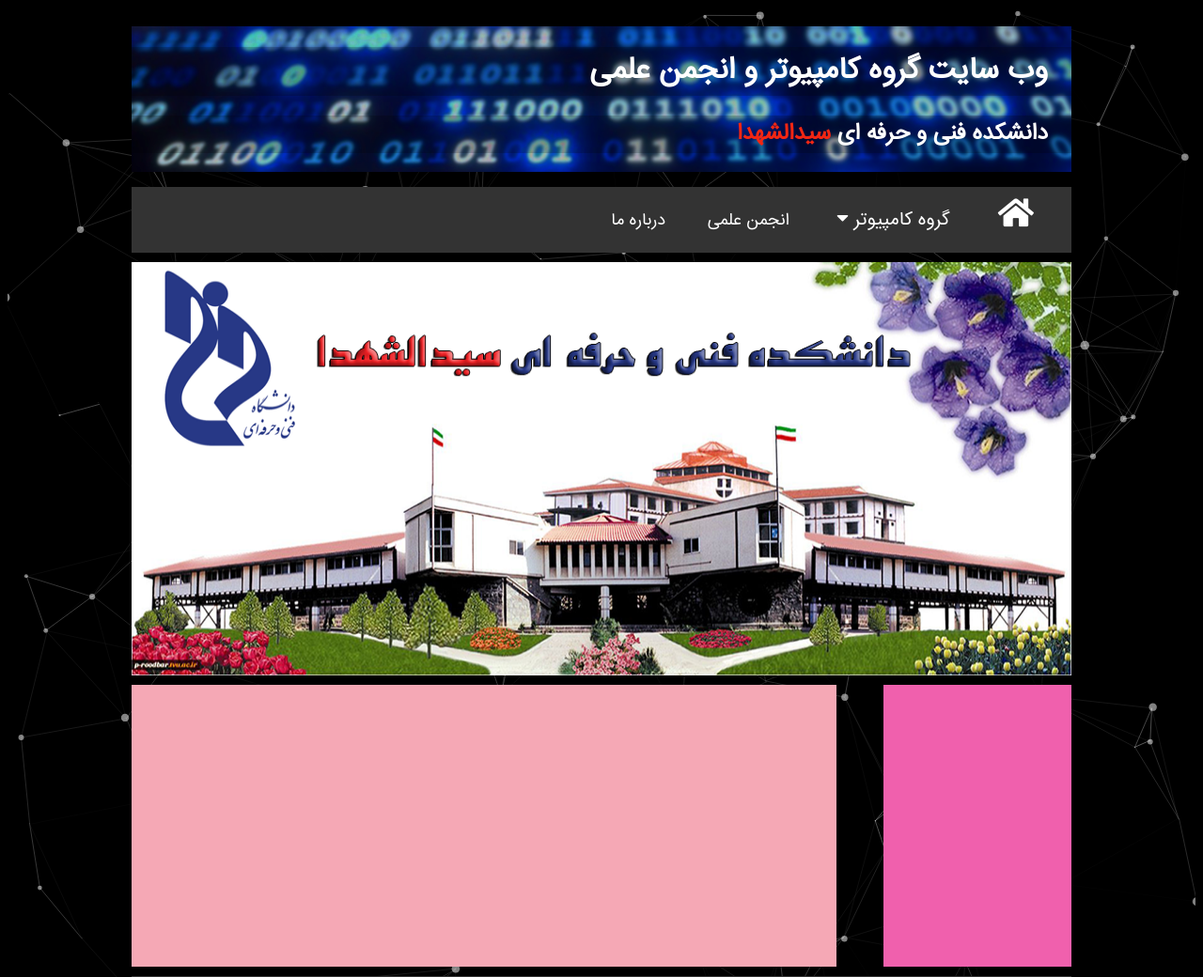
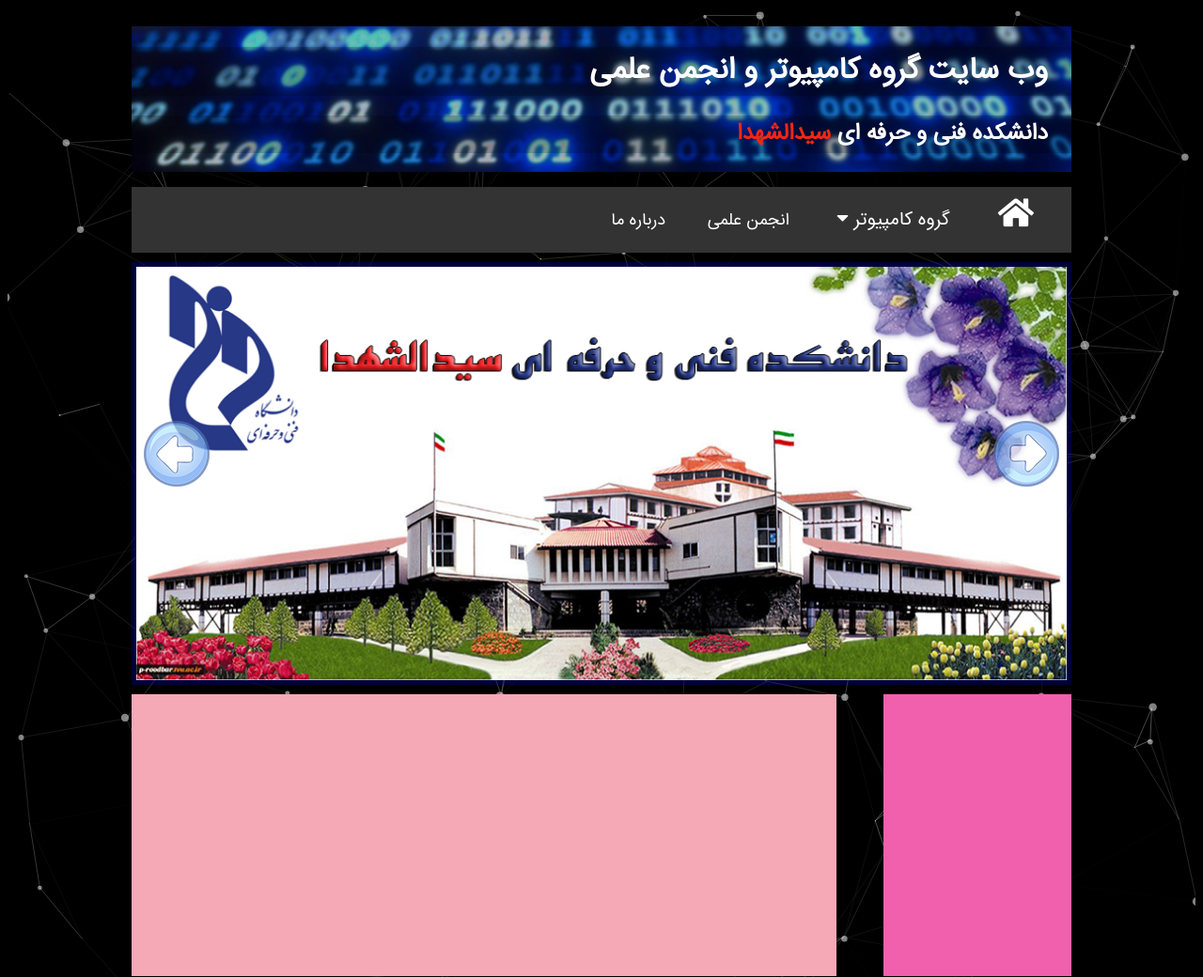
Before and after one commit to m-nemati/Computer-Group-Website, a PHP site: page / in a window 1280 px wide. Shown: the top 1040 px of the page at 94% size. Run offline with PHP 8.4, Linux system fonts and the light colour scheme.

Commit message:
add slider to header

```diff
--- a/css/mainstyle.css
+++ b/css/mainstyle.css
@@ -112,13 +112,69 @@
 }
 
 /* Stlyle for Image Header*/
+/*slider */
 #imageHeader {
   margin-top: 10px;
+
 }
 #picheader {
   width: 1000px;
-  height: 440px;
+  height: 450px;
 }
+
+.sliderphotos {
+  width: 1000px;
+  height: 450px;
+  border: 5px solid #0000ff3b;
+  box-sizing: border-box;
+
+}
+
+.prev {
+position: absolute;
+background: url(../images/slider/prev.png);
+width: 70px;
+height: 70px;
+top: 420px;
+left: 13px;
+z-index: 1;
+cursor: pointer;
+opacity: 0.7;
+}
+
+.next {
+position: absolute;
+background: url(../images/slider/next.png);
+width: 70px;
+height: 70px;
+top: 420px;
+right: 13px;
+z-index: 1;
+cursor: pointer;
+opacity: 0.7;
+}
+
+.next,.prev {
+-webkit-transition: all 0.6s;
+-o-transition: all 0.6s;
+transition: all 0.6s;
+}
+
+.prev:hover {
+opacity: 0.5;
+left: 10px;
+}
+
+.next:hover {
+opacity: 0.5;
+right: 10px;
+}
+
+img:not(.active) {
+display: none;
+}
+
+
 
 /* Style for Right Panel*/
 #rightPanel {
--- a/index.html
+++ b/index.html
@@ -63,11 +63,21 @@
         </nav>
         <!-- Top Header -->
         <header id="imageHeader">
-          <img
+          <!--<img
             id="picheader"
             src="images/topheader.png"
             alt="هدر اصلی وب سایت"
-          />
+          />-->
+
+          <i class="prev"></i>
+          <div class="sliderimages">
+            <img src="images/slider/bg-1.jpg" class="sliderphotos active">
+            <img src="images/slider/bg-2.jpg" class="sliderphotos">
+            <img src="images/slider/bg-3.jpg" class="sliderphotos">
+            <img src="images/slider/bg-4.jpg" class="sliderphotos">
+          </div>
+          <i class="next"></i>
+
         </header>
         <!-- Right Panlel -->
         <div id="rightPanel"></div>
@@ -136,6 +146,7 @@
     <!-- Load JavaScipt Files -->
     <script src="js/jquery-3.3.1.min.js"></script>
     <script src="js/myjscode.js"></script>
+    <script src="js/slider.js"></script>
     <script src="particlesjs/particles.min.js"></script>
     <script src="demo/js/app.js"></script>
   </body>
--- a/js/myjscode.js
+++ b/js/myjscode.js
@@ -24,4 +24,6 @@
         $("html").animate({scrollTop:0},1000);
     })
 
+
+
 })
--- /dev/null
+++ b/js/slider.js
@@ -0,0 +1,27 @@
+$(document).ready(function(){
+
+    $(".next").click(function(){
+        var index = $(".sliderphotos.active").index();
+        $(".sliderphotos.active").fadeOut().removeClass("active").next().fadeIn().addClass("active")
+        if(index == $(".sliderphotos:last-child").index()){
+            $(".sliderphotos:first-child").fadeIn().addClass("active")
+        }
+    })
+
+    $(".prev").click(function(){
+        var index = $(".sliderphotos.active").index();
+        $(".sliderphotos.active").fadeOut().removeClass("active").prev().fadeIn().addClass("active")
+        if(index == 0){
+            $(".sliderphotos:last-child").fadeIn().addClass("active");
+        }
+    })
+
+    setInterval(function(){
+        var index = $(".sliderphotos.active").index();
+        $(".sliderphotos.active").fadeOut().removeClass("active").next().fadeIn().addClass("active")
+        if(index == $(".sliderphotos:last-child").index()){
+            $(".sliderphotos:first-child").fadeIn().addClass("active")
+        }
+    },5000)
+
+})
```
Also changed, not shown: images/slider/bg-1.jpg (added), images/slider/bg-2.jpg (added), images/slider/bg-3.jpg (added), images/slider/bg-4.jpg (added), images/slider/next.png (added), images/slider/prev.png (added).
